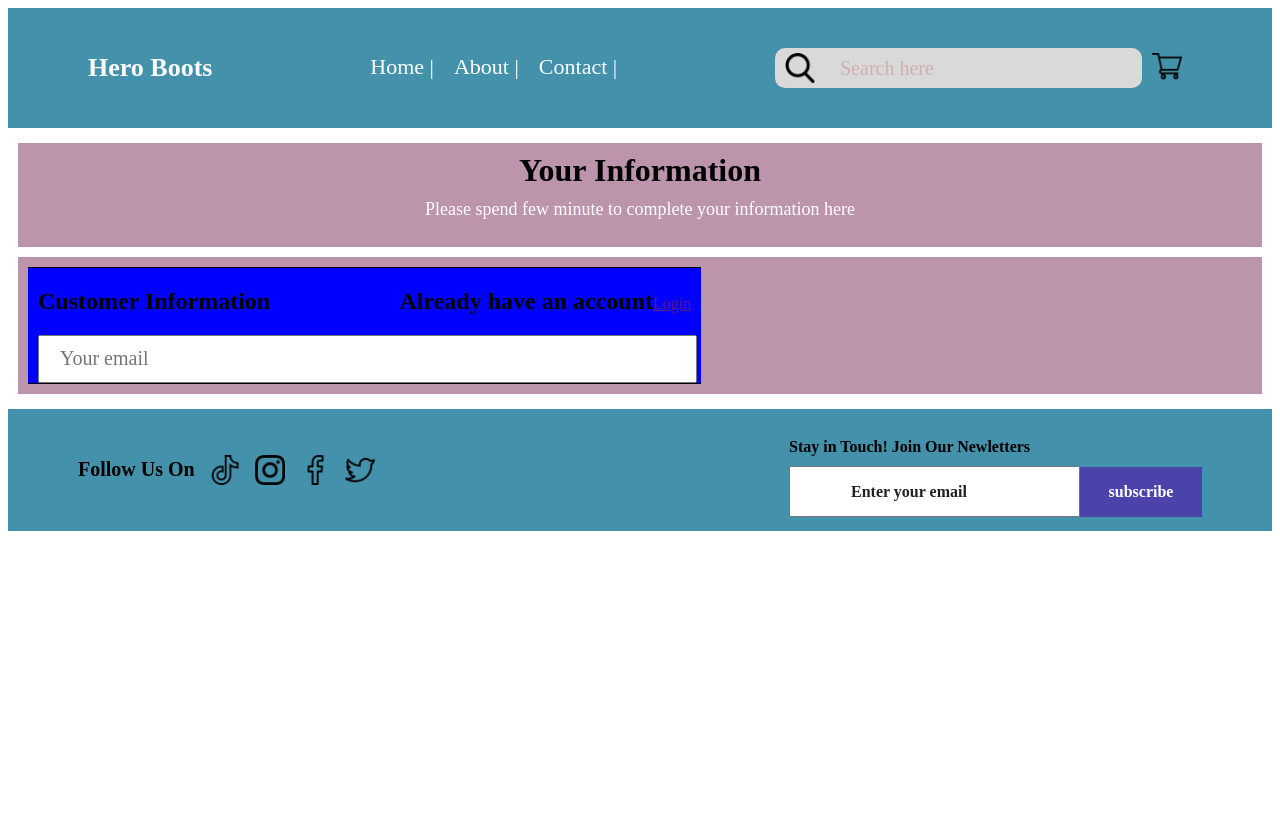
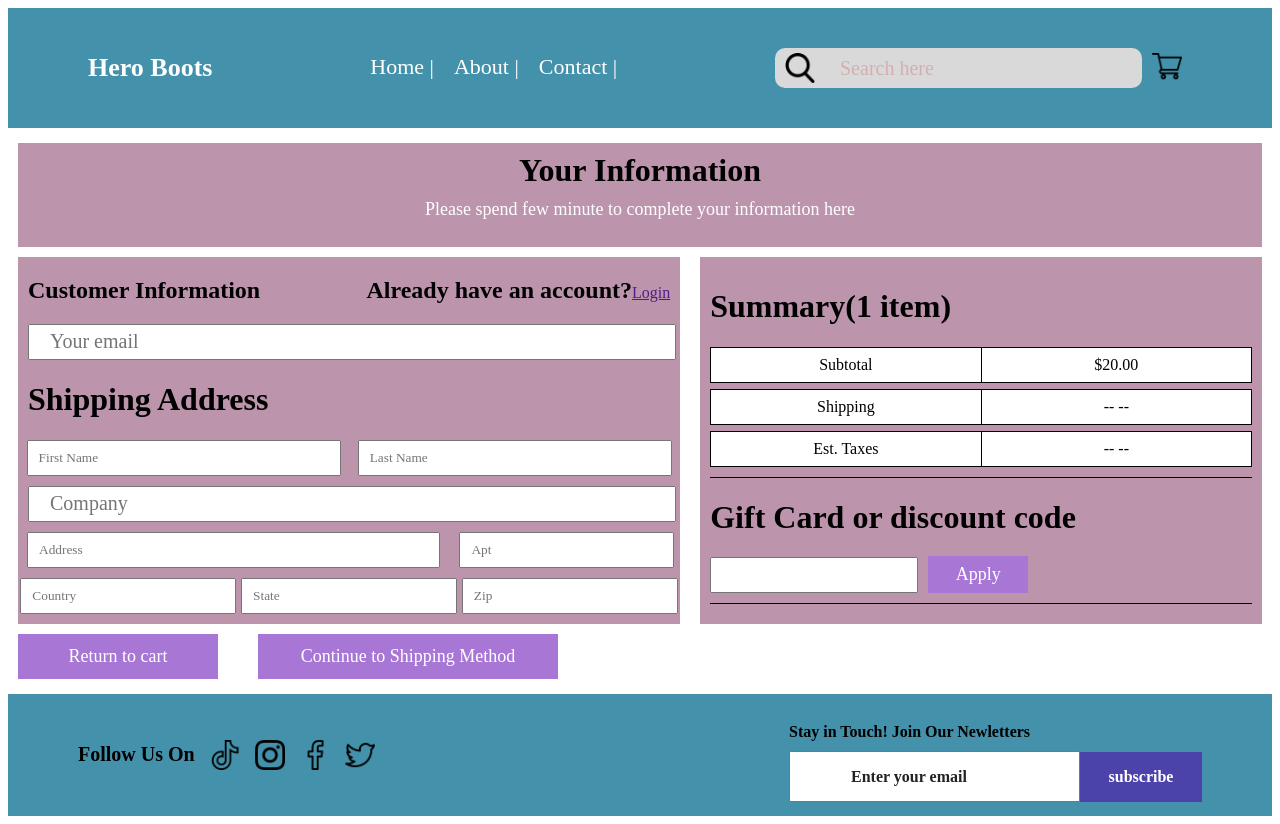
Before and after one commit to Samnangnouy/e-commerce-project, a Vue app: page /CustomerInfo in a window 1280 px wide. Before the commit the page ends 800 px from the top, so only its background shows below. Built offline with nearby package versions, Linux system fonts and the light colour scheme.

Commit message:
Finish Customer info page

```diff
--- a/src/views/CustomerInfo.vue
+++ b/src/views/CustomerInfo.vue
@@ -27,16 +27,60 @@
             <div class="email">
                 <h2>Customer Information</h2>
                 <div class="title">
-                    <h2>Already have an account</h2>
+                    <h2>Already have an account?</h2>
                     <a href="">Login</a>
                 </div>
             </div>
-            <input type="text" placeholder="Your email">
+            <input class="input1" type="text" placeholder="Your email">
+            <div class="shipping">
+              <h1>Shipping Address</h1>
+              <div class="name">
+                <input type="text" placeholder="First Name">
+                <input type="text" placeholder="Last Name">
+              </div>
+              <input class="input1" type="text" placeholder="Company">
+              <div class="add">
+                <input type="text" placeholder="Address">
+                <input type="text" placeholder="Apt">
+              </div>
+              <div class="coun">
+                <input type="text" placeholder="Country">
+                <input type="text" placeholder="State">
+                <input type="text" placeholder="Zip">
+              </div>
+            </div>
         </div>
         <div class="summary">
-
+          <h1>Summary(1 item)</h1>
+          <table>
+          <tr>
+            <td>Subtotal</td>
+            <td>$20.00</td>
+          </tr>
+        </table>
+        <table>
+          <tr>
+            <td>Shipping</td>
+            <td>-- --</td>
+          </tr>
+        </table>
+        <table>
+          <tr>
+            <td>Est. Taxes</td>
+            <td>-- --</td>
+          </tr>
+        </table>
+        <div class="gift">
+          <h1>Gift Card or discount code</h1>
+          <div class="btn">
+          <input type="text">
+          <button>Apply</button>
+        </div>
+        </div>
         </div>
     </div>
+    <button class="return">Return to cart</button>
+    <button class="continue">Continue to Shipping Method</button>
     <div class="footer">
       <div class="followup">
         <p>Follow Us On</p>
@@ -164,15 +208,12 @@
     margin-left: 10px;
     margin-right: 10px;
     margin-top: 10px;
-    padding: 10px;
-    background-color: #BC95AD;
+    display: flex;
   }
   .customer .customer-info{
     width: 55%;
-    background-color: blue;
-    border: 1px solid black;
-    border-left: none;
-    border-right: none;
+    background-color: #BC95AD;
+    margin-right: 10px;
   }
   .customer .customer-info .email{
     display: flex;
@@ -185,15 +226,130 @@
     display: flex;
     align-items: baseline;
   }
-  .customer .customer-info input{
+  .customer .customer-info .input1{
     margin-left: 10px;
     margin-right: 10px;
     width: 94%;
-    height: 42px;
+    height: 30px;
     font-size: 20px;
     padding-left: 20px;
     outline: none;
   }
+  .shipping h1{
+    margin-left: 10px;
+  }
+  .name,
+  .add,
+  .coun{
+    width: 100%;
+    display: flex;
+    align-items: center;
+    justify-content: space-around;
+  }
+  .name input{
+    width: 45%;
+    height: 30px;
+    padding-left: 10px;
+    outline: none;
+    margin-bottom: 10px;
+  }
+  .add input:nth-child(1){
+    width: 60%;
+    height: 30px;
+    padding-left: 10px;
+    outline: none;
+    margin-bottom: 10px;
+    margin-top: 10px;
+    margin-left: 3px;
+  }
+  .add input:nth-child(2){
+    width: 30%;
+    height: 30px;
+    padding-left: 10px;
+    outline: none;
+    margin-bottom: 10px;
+    margin-top: 10px;
+    margin-left: 7px;
+  }
+  .coun input{
+    width: 200px;
+    height: 30px;
+    outline: none;
+    padding-left: 10px;
+    margin-bottom: 10px;
+  }
+  .summary{
+    padding: 10px;
+    width: 45%;
+    background-color: #BC95AD;
+    margin-left: 10px;
+    height: auto;
+  }
+  .summary table{
+  font-family: arial, sans-serif;
+  border-collapse: collapse;
+  width: 100%;
+  margin-bottom: 6px;
+}
+.summary table td{
+  border: 1px solid black;
+  width: 100px;
+  text-align: center;
+  background-color: #ffffff;
+  padding: 8px;
+}
+.gift{
+  margin-top: 10px;
+  border: 1px solid black;
+  border-left: none;
+  border-right: none;
+}
+.gift h1{
+  margin-bottom: 10px;
+}
+.btn{
+  width: 100%;
+}
+.btn input{
+  width: 200px;
+  height: 30px;
+  outline: none;
+  font-size: 18px;
+}
+.btn button{
+  width: 100px;
+  height: 37px;
+  background-color: rgb(168, 119, 214);
+  border: none;
+  font-size: 18px;
+  color: #ffffff;
+  margin-left: 10px;
+  margin-top: 10px;
+  cursor: pointer;
+  margin-bottom: 10px;
+}
+.return{
+  width: 200px;
+  height: 45px;
+  background-color: rgb(168, 119, 214);
+  border: none;
+  font-size: 18px;
+  color: #ffffff;
+  margin-left: 10px;
+  margin-top: 10px;
+  cursor: pointer;
+}
+.continue{
+  width: 300px;
+  height: 45px;
+  background-color: rgb(168, 119, 214);
+  border: none;
+  font-size: 18px;
+  color: #ffffff;
+  margin-left: 40px;
+  margin-top: 10px;
+  cursor: pointer;
+}
     .followup{
       display: flex;
       align-items: center;
```
